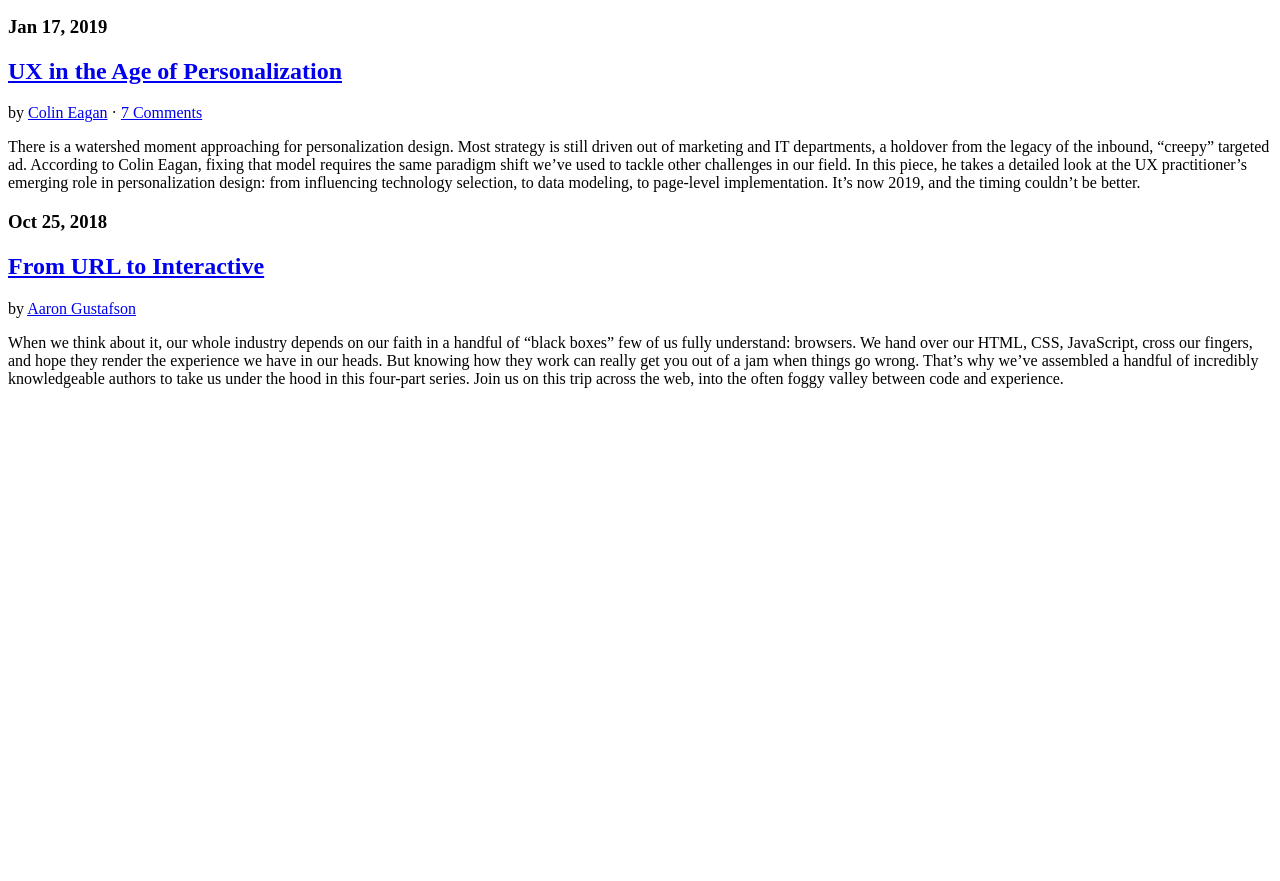
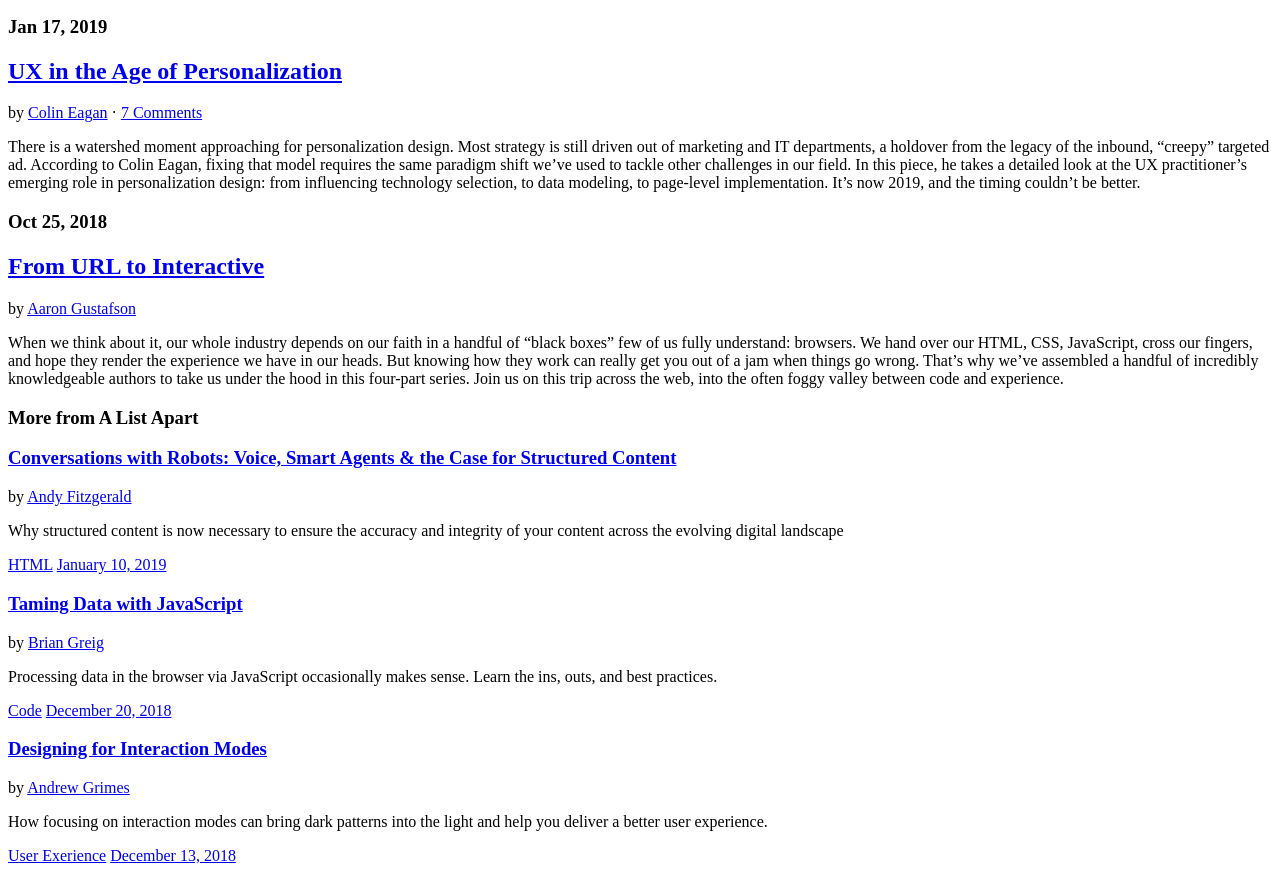
Before and after one commit to jeffreybyrne/html-layout, a plain HTML site: page index.html in a window 1280 px wide. Shown: the part 101-982 px from the top of the page. Before the commit the page ends 800 px from the top, so only its background shows below. Drawn offline with Linux system fonts and the light colour scheme.

Commit message:
added the section for the smaller bottom articles

```diff
--- a/index.html
+++ b/index.html
@@ -12,15 +12,36 @@
     <section>
       <article class="main-article">
         <h3>Jan 17, 2019</h3>
-        <h2><a href="link-to-article">UX in the Age of Personalization</a></h2>
+        <h2><a href="link-to-article1.html">UX in the Age of Personalization</a></h2>
         <p class="byline">by <a href="colins-articles">Colin Eagan</a> · <a href="article-one-comments">7 Comments</a></p>
         <p>There is a watershed moment approaching for personalization design. Most strategy is still driven out of marketing and IT departments, a holdover from the legacy of the inbound, “creepy” targeted ad. According to Colin Eagan, fixing that model requires the same paradigm shift we’ve used to tackle other challenges in our field. In this piece, he takes a detailed look at the UX practitioner’s emerging role in personalization design: from influencing technology selection, to data modeling, to page-level implementation. It’s now 2019, and the timing couldn’t be better.</p>
       </article>
       <article class="main-article">
         <h3>Oct 25, 2018</h3>
-        <h2><a href="link-to-article">From URL to Interactive</a></h2>
-        <p class="byline">by <a href="aarons-articles">Aaron Gustafson</a></p>
+        <h2><a href="link-to-article2.html">From URL to Interactive</a></h2>
+        <p class="byline">by <a href="aarons-articles.html">Aaron Gustafson</a></p>
         <p>When we think about it, our whole industry depends on our faith in a handful of “black boxes” few of us fully understand: browsers. We hand over our HTML, CSS, JavaScript, cross our fingers, and hope they render the experience we have in our heads. But knowing how they work can really get you out of a jam when things go wrong. That’s why we’ve assembled a handful of incredibly knowledgeable authors to take us under the hood in this four-part series. Join us on this trip across the web, into the often foggy valley between code and experience.</p>
+      </article>
+    </section>
+    <section class="bottom-links">
+      <h3>More from A List Apart</h3>
+      <article class="bottom-article">
+        <h3><a href="link-to-bottom-article1.html">Conversations with Robots: Voice, Smart Agents & the Case for Structured Content</a></h3>
+        <p class="byline">by <a href="andys-articles">Andy Fitzgerald</a></p>
+        <p class="bottom-preview">Why structured content is now necessary to ensure the accuracy and integrity of your content across the evolving digital landscape</p>
+        <p class="bottom-info"><a href="html-articles">HTML</a> <a href="link-to-bottom-article1">January 10, 2019</a></p>
+      </article>
+      <article class="bottom-article">
+        <h3><a href="link-to-bottom-article2.html">Taming Data with JavaScript</a></h3>
+        <p class="byline">by <a href="brians-articles">Brian Greig</a></p>
+        <p class="bottom-preview">Processing data in the browser via JavaScript occasionally makes sense. Learn the ins, outs, and best practices.</p>
+        <p class="bottom-info"><a href="code-articles">Code</a> <a href="link-to-bottom-article2">December 20, 2018</a></p>
+      </article>
+      <article class="bottom-article">
+        <h3><a href="link-to-bottom-article3.html">Designing for Interaction Modes</a></h3>
+        <p class="byline">by <a href="andrews-articles">Andrew Grimes</a></p>
+        <p class="bottom-preview">How focusing on interaction modes can bring dark patterns into the light and help you deliver a better user experience.</p>
+        <p class="bottom-info"><a href="ux-articles">User Exerience</a> <a href="link-to-bottom-article3">December 13, 2018</a></p>
       </article>
     </section>
   </body>
```
